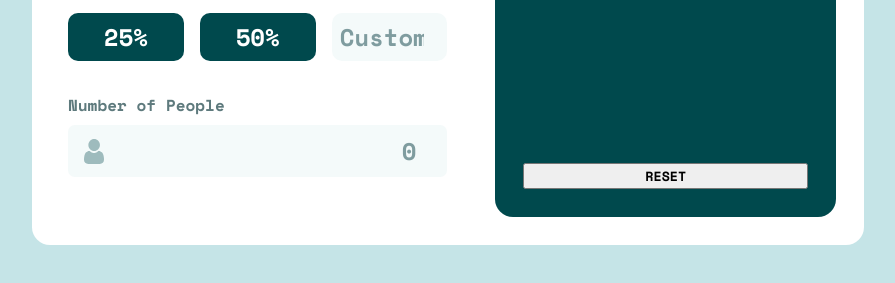
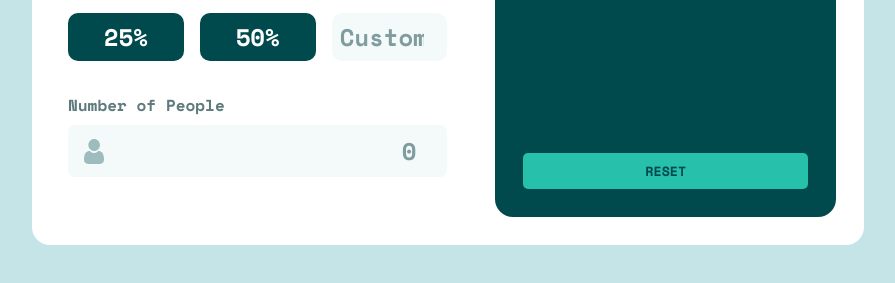
Before and after one commit to BeepBot99/tip-calculator-app, a plain HTML site: page index.html in a window 1280 px wide. Shown: the part 439-722 px from the top of the page, without its empty margins (192-1087 px from the left). Drawn offline with nearby package versions, Linux system fonts and the light colour scheme.

Commit message:
Finished layout

```diff
--- a/style.css
+++ b/style.css
@@ -93,6 +93,10 @@ input::placeholder {
     color: var(--white);
 }
 
+.button-container button[selected] {
+    background-color: var(--strong-cyan);
+}
+
 .button-container input {
     background-color: var(--very-light-grayish-cyan);
     padding: 0.5rem;
@@ -105,8 +109,7 @@ input::placeholder {
 }
 
 .button-container button:hover,
-.button-container button:active,
-.button-container button[selected] {
+.button-container button:active {
     color: var(--very-dark-cyan);
     background-color: var(--light-grayish-cyan);
 }
@@ -149,6 +152,20 @@ input::placeholder {
     color: var(--dark-grayish-cyan);
 }
 
+#resetButton {
+    background-color: var(--strong-cyan);
+    color: var(--very-dark-cyan);
+    border: none;
+    outline: none;
+    border-radius: 5px;
+    padding: 0.5rem;
+}
+
+#resetButton:hover,
+#resetButton:active {
+    background-color: var(--light-grayish-cyan);
+}
+
 @media only screen and (min-width: 768px) {
     body {
         padding-top: 3rem;
```
